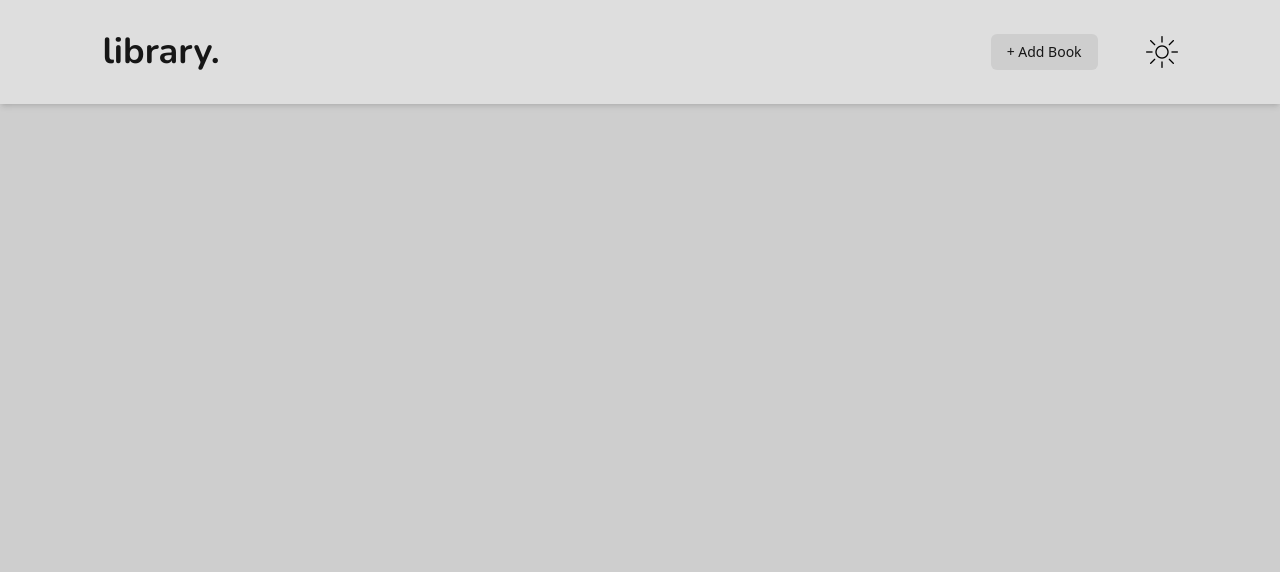
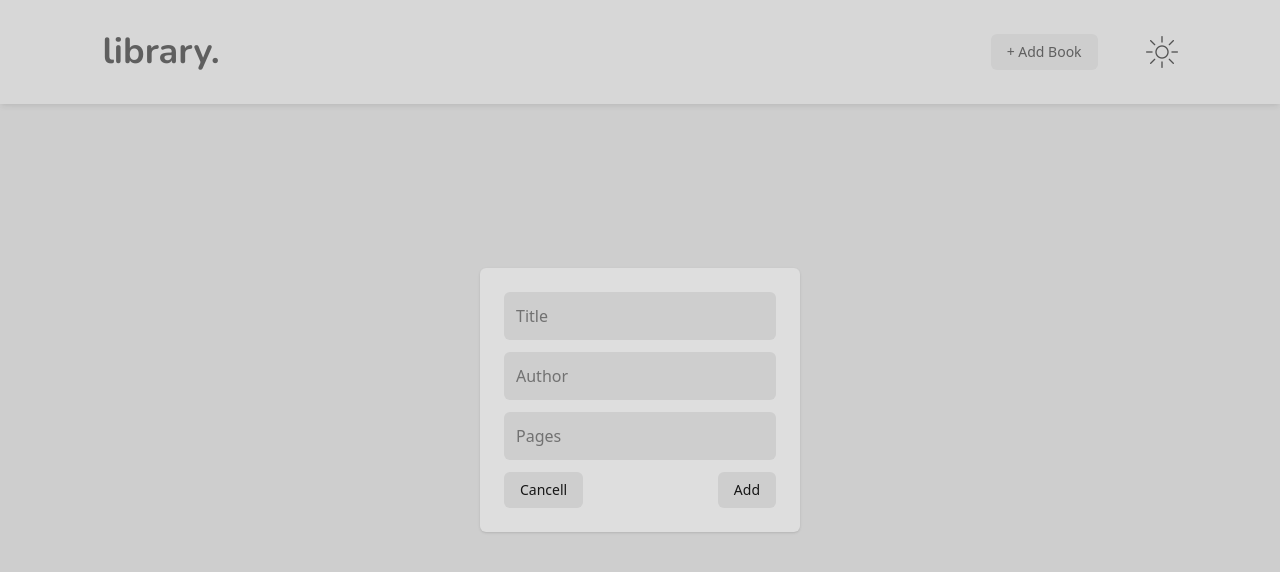
Before and after one commit to tulin404/library, a website: page index.html in a window 1280 px wide. Both pictures are taken after a click on the button "+ Add Book". Drawn offline with nearby package versions, Linux system fonts and the light colour scheme; files that its build step writes are made by us from their sources.

```diff
--- a/index.html
+++ b/index.html
@@ -1,5 +1,5 @@
 <!DOCTYPE html>
-<html lang="en" class="">
+<html lang="en" class="transition-all duration-200">
 <head>
     <meta charset="UTF-8">
     <meta name="viewport" content="width=device-width, initial-scale=1.0">
@@ -11,19 +11,19 @@
     <script src="src/js/script.js" defer></script>
 </head>
 <body class="bg-secondary transition-all duration-200">
-    <div id="book-input-div" class="flex flex-col gap-3 absolute scale-0 w-80 min-w-60 z-10 p-6 bg-primary shadow-sm rounded-md">
-            <input type="text" class="input">
-            <input type="text" class="input resize-none">
-            <input type="number" min="0" value="0" class="input">
-            <div id="input-btns" class="flex">
-                <button>Cancell</button>
-                <button>Add</button>
+    <div id="book-input-div" class="flex flex-col gap-3 text-primary-font absolute scale-0 top-1/2 left-1/2 -translate-1/2 w-80 min-w-60 z-10 p-6 bg-primary shadow-sm rounded-md transition-all duration-200">
+            <input type="text" placeholder="Title" class="input">
+            <input type="text" placeholder="Author" class="input resize-none">
+            <input type="number" placeholder="Pages" min="0" class="input">
+            <div id="input-btns" class="flex justify-between">
+                <button id="cancell-btn" class="btn md:text-md">Cancell</button>
+                <button id="sub-btn" class="btn md:text-md">Add</button>
             </div>
     </div>
-    <section id="header-wrapper" class="flex justify-between items-center w-screen bg-primary shadow-md p-4 md:px-20 md:py-8 lg:px-[8%]">
+    <section id="header-wrapper" class="flex justify-between items-center w-screen bg-primary shadow-md p-6 md:px-20 md:py-8 lg:px-[8%]">
         <a href="#" class="cursor-pointer"><p class="text-primary-font text-4xl font-[Nunito] font-bold">library.</p></a>
         <div id="btns-wrapper" class="flex gap-6 md:gap-12 items-center">
-            <button class="bg-secondary text-primary-font px-4 py-2 text-sm rounded-md md:text-md hover:bg-secondary-hover transition-all duration-200">+ Add Book</button>
+            <a href="#"><button id="add-btn" class="btn md:text-md transition-all duration-200">+ Add Book</button></a>
             <div id="theme-wrapper" class="relative size-8">
                 <button id="moon" class="absolute transition-all duration-300 opacity-0 -rotate-45 hover:-translate-y-1"><img src="public/moon.png" alt=""></button>
                 <button id="sun" class="absolute transition-all duration-300 opacity-0 hover:-translate-y-1 hover:-rotate-45"><img src="public/sun.png" alt=""></button>
--- a/src/css/input.css
+++ b/src/css/input.css
@@ -13,7 +13,6 @@
     --color-secondary: oklch(0.25 0 360);
     --color-secondary-hover: oklch(0.3 0 360);
     --color-primary-font: oklch(0.9 0 360);
-    @apply transition-all duration-200
 }
 
 @layer components {
@@ -21,10 +20,15 @@
         @apply cursor-pointer
     }
     .input {
-        @apply w-full bg-secondary p-3 rounded-md outline-0;
+        @apply w-full bg-secondary p-3 rounded-md outline-0 text-primary-font;
+    }
+    .btn {
+        @apply bg-secondary text-primary-font px-4 py-2 text-sm rounded-md transition-all duration-200 hover:bg-secondary-hover;
     }
 }
 
-@utility active-input {
-    @apply scale-100 top-1/2 left-1/2 -translate-1/2;
+@layer utilities {
+  .opacity-bg body > :not(#book-input-div) {
+    @apply opacity-60 pointer-events-none overflow-hidden;
+  }
 }
--- a/src/js/script.js
+++ b/src/js/script.js
@@ -47,3 +47,20 @@
     localStorage.setItem('theme', 'light');
     checkTheme();
 });
+
+// ADD BOOK
+
+const addBtn = document.getElementById('add-btn');
+const cancelBtn = document.getElementById('cancell-btn');
+const bookInput = document.getElementById('book-input-div');
+
+addBtn.addEventListener('click', inputOpenClose);
+cancelBtn.addEventListener('click', inputOpenClose);
+
+function inputOpenClose() {
+    bookInput.classList.toggle('scale-0');
+    document.documentElement.classList.toggle('opacity-bg');
+};
+
+// SUBMIT BOOK
+const subBtn = document.getElementById('sub-btn');
```
Also changed, not shown: .github/workflows/ci.yml, dist/output.css (deleted), 1 other file.
